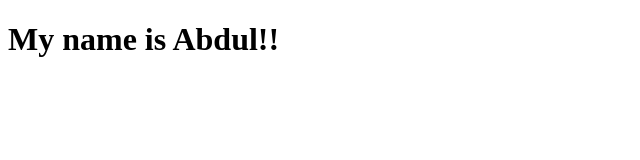
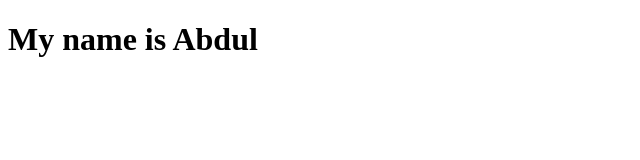
Before and after one commit to AbdulSarwary/firstGitHub-Project, a plain HTML site: page index.html in a window 1280 px wide. Shown: the full height of the page, 0-640 px from the left. Drawn offline with Linux system fonts and the light colour scheme.

Commit message:
Remove exclamation point

```diff
--- a/index.html
+++ b/index.html
@@ -9,6 +9,6 @@
     <link rel="stylesheet" href="styles.css">
 </head>
 <body>
- <h1> My name is Abdul!!</h1>
+ <h1> My name is Abdul</h1>
 </body>
 </html>
```
